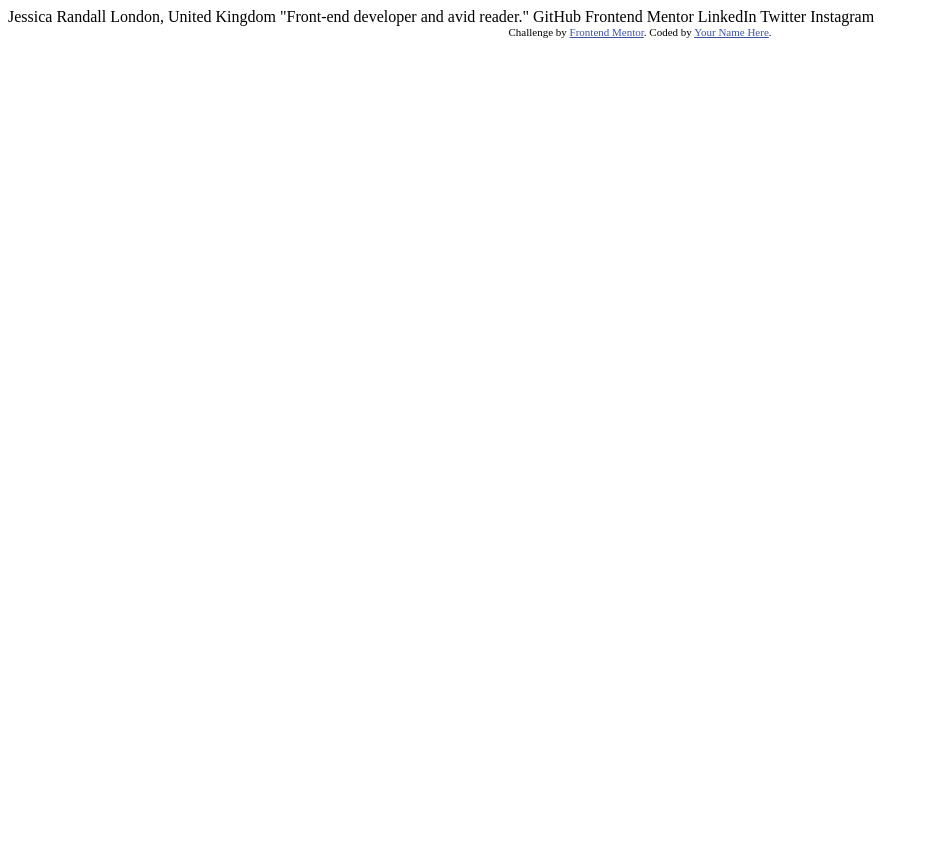
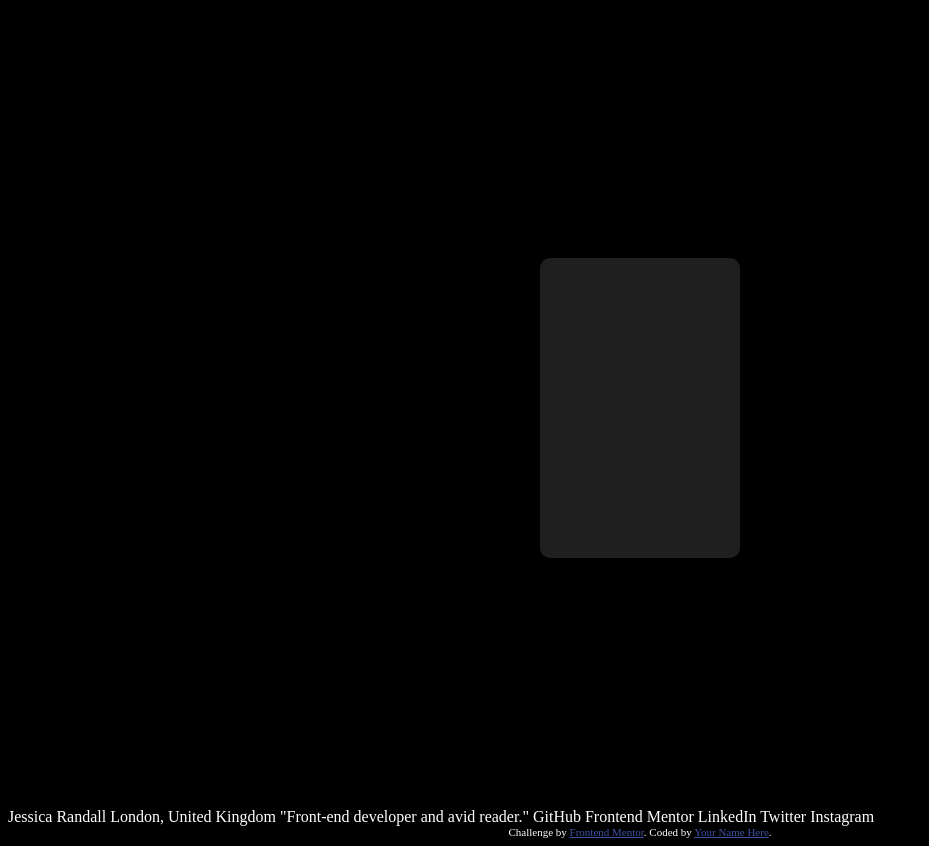
Before and after one commit to AroParada/socialLinksFM, a plain HTML site: page index.html in a window 1280 px wide. Shown: the whole page, without its empty margins (0-929 px from the left). Before the commit the page ends 800 px from the top, so only its background shows below. Drawn offline with Linux system fonts and the light colour scheme.

Commit message:
added start card in center

```diff
--- a/index.html
+++ b/index.html
@@ -18,6 +18,12 @@
     <link rel="stylesheet" type="text/css" href="style.css" />
   </head>
   <body>
+
+    <div class="container">
+      <div class="card">
+
+      </div>
+    </div>
     Jessica Randall London, United Kingdom "Front-end developer and avid
     reader." GitHub Frontend Mentor LinkedIn Twitter Instagram
 
--- a/style.css
+++ b/style.css
@@ -5,3 +5,22 @@
 .attribution a {
   color: hsl(228, 45%, 44%);
 }
+
+body {
+  background-color: black;
+  color: white;
+}
+
+.container {
+  display: grid;
+  height: 100vh;
+  width: 100%;
+}
+
+.card {
+  background-color: hsl(0, 0%, 12%);
+  height: 300px;
+  width: 200px;
+  border-radius: 10px;
+  place-self: center;
+}
```
